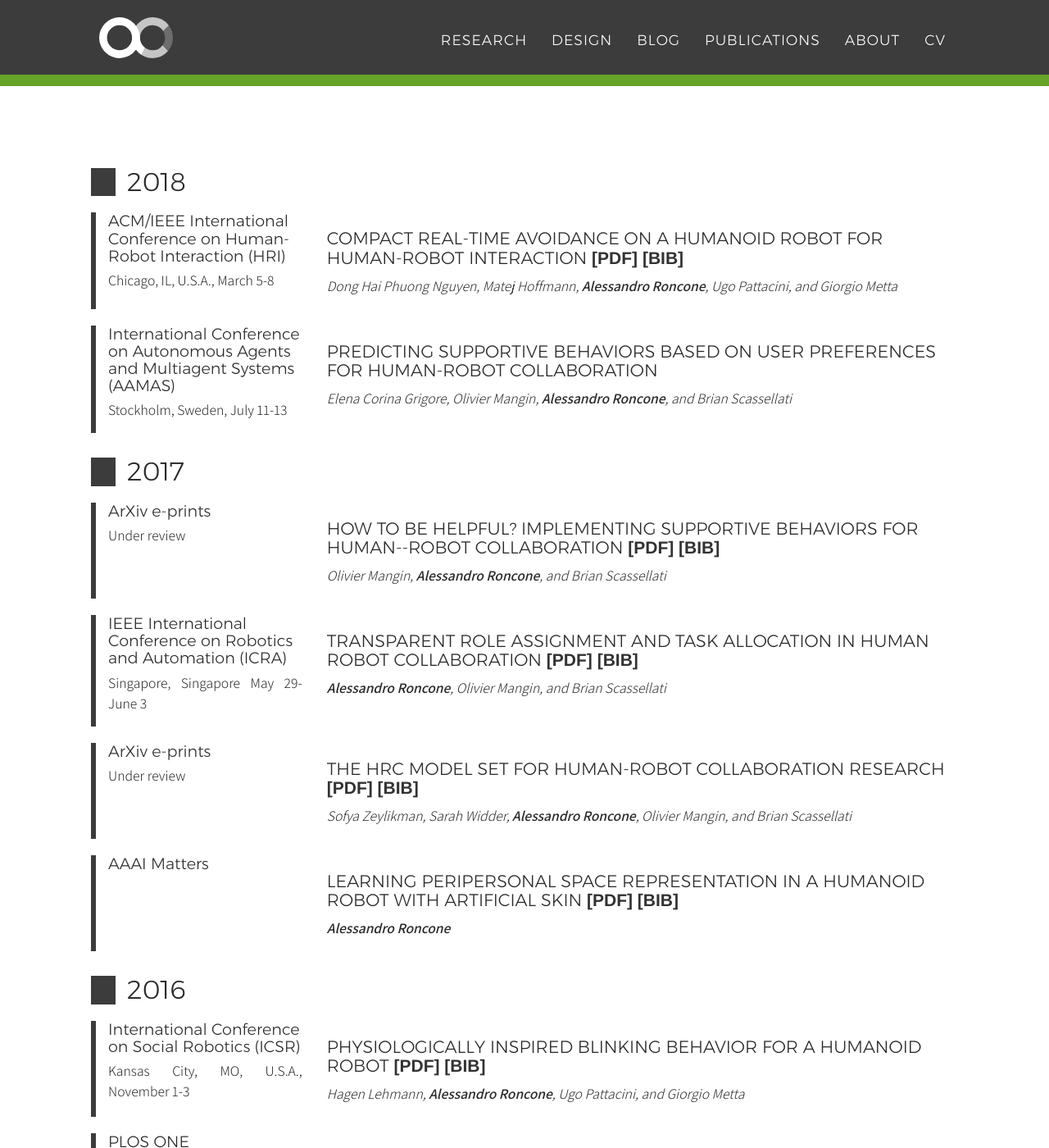
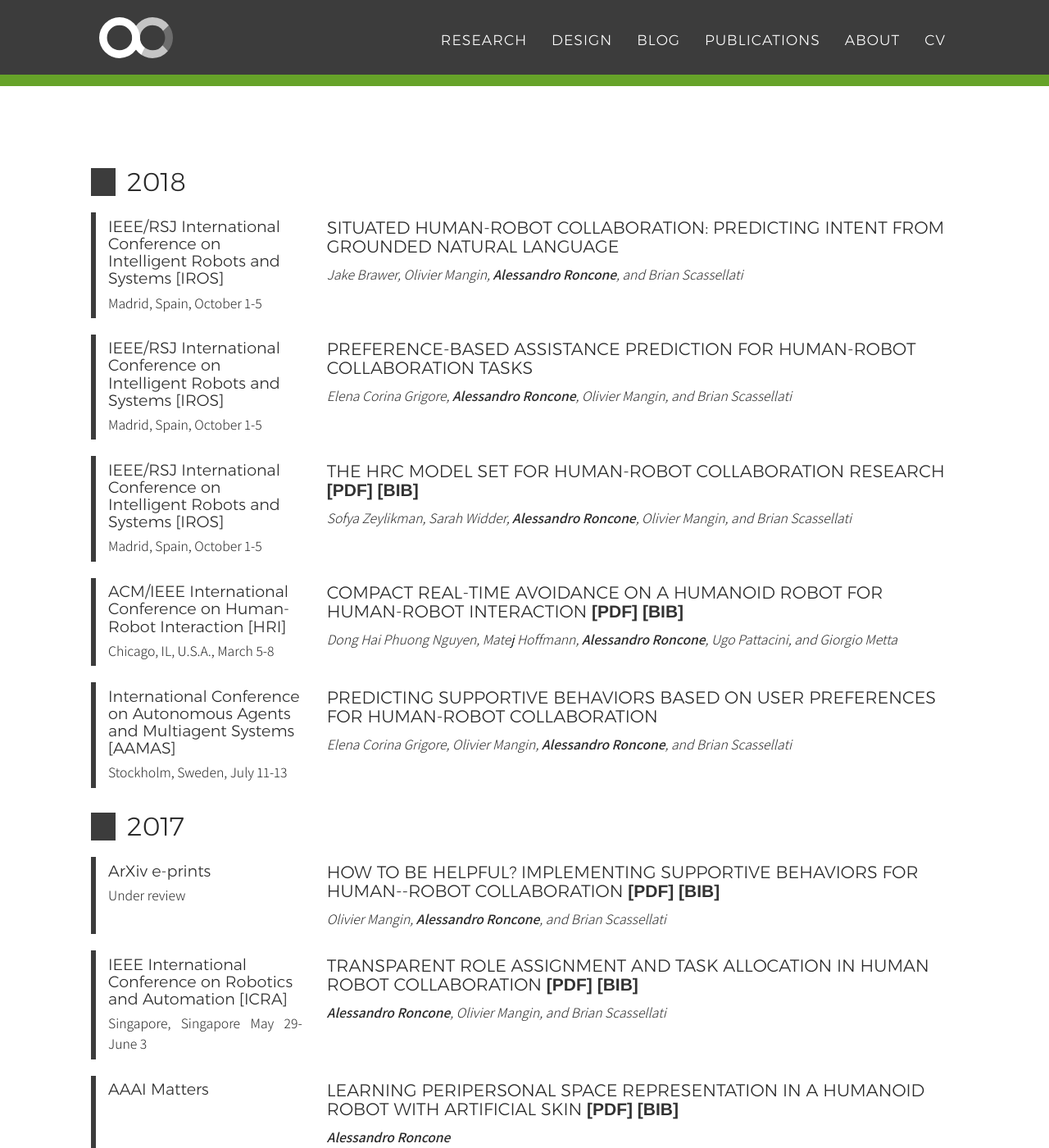
Before and after one commit to alecive/alecive.github.io, a Jekyll site: the page built from publications.html, in a window 1280 px wide and 1400 px high, scrolled down 740 px. Shown: the whole window at 82% size. Built offline with Jekyll 4.4.1, drawn with Linux system fonts in a browser that asks for light colours; nearby versions of some CDN libraries; some web fonts are replaced; some of the changed text lies outside the part shown.

Commit message:
[publications] Added latest IROS 18

```diff
--- a/_data/cv-publications.yml
+++ b/_data/cv-publications.yml
@@ -1,13 +1,29 @@
+ - title: "Situated Human-Robot Collaboration: predicting intent from grounded natural language"
+   authors: Jake Brawer, Olivier Mangin, <b>Alessandro Roncone</b>, and Brian Scassellati
+   year: 2018
+   venue: IEEE/RSJ International Conference on Intelligent Robots and Systems [IROS]
+   where: Madrid, Spain, October 1-5
+ - title: "Preference-Based Assistance Prediction for Human-Robot Collaboration Tasks"
+   authors: Elena Corina Grigore, <b>Alessandro Roncone</b>, Olivier Mangin, and Brian Scassellati
+   year: 2018
+   venue: IEEE/RSJ International Conference on Intelligent Robots and Systems [IROS]
+   where: Madrid, Spain, October 1-5
+ - title: "The HRC Model set for Human-Robot Collaboration Research"
+   authors: Sofya Zeylikman, Sarah Widder, <b>Alessandro Roncone</b>, Olivier Mangin, and Brian Scassellati
+   year: 2018
+   venue: IEEE/RSJ International Conference on Intelligent Robots and Systems [IROS]
+   where: Madrid, Spain, October 1-5
+   pdf: "2017_Zeylikman_hrc_model_set"
  - title: "Compact Real-time avoidance on a Humanoid Robot for Human-Robot interaction"
    authors: Dong Hai Phuong Nguyen, Matej Hoffmann, <b>Alessandro Roncone</b>, Ugo Pattacini, and Giorgio Metta
    year: 2018
-   venue: ACM/IEEE International Conference on Human-Robot Interaction (HRI)
+   venue: ACM/IEEE International Conference on Human-Robot Interaction [HRI]
    where: Chicago, IL, U.S.A., March 5-8
    pdf: "2018_Nguyen_HRI_physical_hri_controller"
  - title: "Predicting Supportive Behaviors based on User Preferences for Human-Robot Collaboration"
    authors: Elena Corina Grigore, Olivier Mangin, <b>Alessandro Roncone</b>, and Brian Scassellati
    year: 2018
-   venue: International Conference on Autonomous Agents and Multiagent Systems (AAMAS)
+   venue: International Conference on Autonomous Agents and Multiagent Systems [AAMAS]
    where: Stockholm, Sweden, July 11-13
  - title: "How to be Helpful? Implementing Supportive Behaviors for Human--Robot Collaboration"
    authors: Olivier Mangin, <b>Alessandro Roncone</b>, and Brian Scassellati
@@ -18,15 +34,9 @@
  - title: "Transparent Role Assignment and Task Allocation in Human Robot Collaboration"
    authors: <b>Alessandro Roncone</b>, Olivier Mangin, and Brian Scassellati
    year: 2017
-   venue: IEEE International Conference on Robotics and Automation (ICRA)
+   venue: IEEE International Conference on Robotics and Automation [ICRA]
    where: Singapore, Singapore May 29-June 3
    pdf: "2017_Roncone_ICRA_role_assignment"
- - title: "The HRC Model set for Human-Robot Collaboration Research"
-   authors: Sofya Zeylikman, Sarah Widder, <b>Alessandro Roncone</b>, Olivier Mangin, and Brian Scassellati
-   year: 2017
-   venue: ArXiv e-prints
-   where: Under review
-   pdf: "2017_Zeylikman_hrc_model_set"
  - title: "Learning Peripersonal Space Representation in a Humanoid Robot with Artificial Skin"
    authors: <b>Alessandro Roncone</b>
    year: 2017
@@ -35,7 +45,7 @@
  - title: "Physiologically Inspired Blinking Behavior for a Humanoid Robot"
    authors: Hagen Lehmann, <b>Alessandro Roncone</b>, Ugo Pattacini, and Giorgio Metta
    year: 2016
-   venue: International Conference on Social Robotics (ICSR)
+   venue: International Conference on Social Robotics [ICSR]
    where: Kansas City, MO, U.S.A., November 1-3
    pdf: "2016_Lehmann_ICSR_blinking"
  - title: "Peripersonal Space and Margin of Safety around the Body: Learning Visuo-tactile Associations in a Humanoid Robot with Artificial Skin"
@@ -46,13 +56,13 @@
  - title: "A Cartesian 6-DoF Gaze Controller for Humanoid Robots"
    authors: <b>Alessandro Roncone</b>, Ugo Pattacini, Giorgio Metta, and Lorenzo Natale
    year: 2016
-   venue: "Robotics: Science and Systems (RSS)"
+   venue: "Robotics: Science and Systems [RSS]"
    where: Ann Arbor, MI, U.S.A., June 18-22
    pdf: "2016_Roncone_RSS_gaze_controller"
  - title: "Learning peripersonal space representation through artificial skin for avoidance and reaching with whole body surface"
    authors: <b>Alessandro Roncone</b>, Matej Hoffmann, Ugo Pattacini, and Giorgio Metta
    year: 2015
-   venue: IEEE/RSJ International Conference on Intelligent Robots and Systems (IROS)
+   venue: IEEE/RSJ International Conference on Intelligent Robots and Systems [IROS]
    where: Hamburg, Germany, September 28-October 2
    pdf: "2015_Roncone_IROS_peripersonal_space"
  - title: "Expanding Sensorimotor capabilities of Humanoid Robots through Multisensory Integration - a study on the implementation of Peripersonal Space on the iCub"
@@ -76,7 +86,7 @@
  - title: "Automatic kinematic chain calibration using artificial skin: self-touch in the iCub humanoid robot"
    authors: <b>Alessandro Roncone</b>, Matej Hoffmann, Ugo Pattacini, and Giorgio Metta
    year: 2014
-   venue: IEEE International Conference on Robotics and Automation (ICRA)
+   venue: IEEE International Conference on Robotics and Automation [ICRA]
    where: Hong Kong, China, May 31-June 7
    description: <a href="http://spectrum.ieee.org/automaton/robotics/robotics-software/video-friday-robot-racecar-kilobot-display-humanoid-skin" target="_blank">It was featured in the IEEE Spectrum Video Friday!</a>
    pdf: "2014_Roncone_ICRA_kinematic_calibration"
--- a/_includes/pubs.html
+++ b/_includes/pubs.html
@@ -6,7 +6,7 @@
                 {% endif %}
 
                 {% if year == item.year %}
-                    <div class="row cv-item">
+                    <div class="row cv-item pub">
                         <div class="col-md-3">
                             <h4 class="inlineifprinted">{{item.venue}}</h4>
                             {% if item.where %}<p  class="no-print d-none d-md-block">{{item.where}}</p>{% endif %}
```
Also changed, not shown: _includes/css/main.css (+9 -0 lines).
